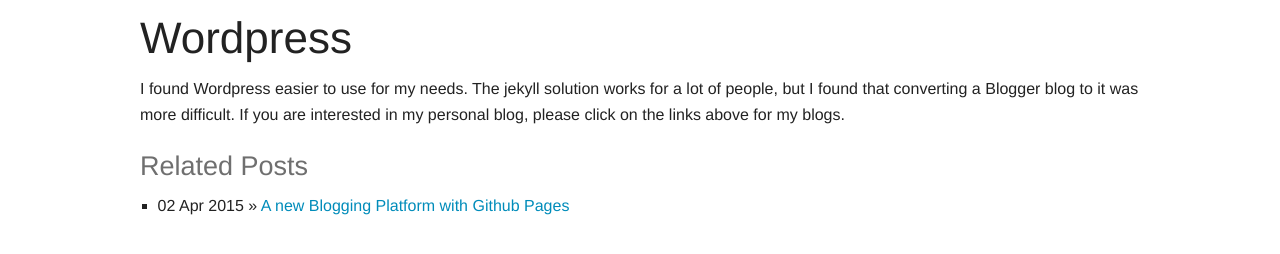
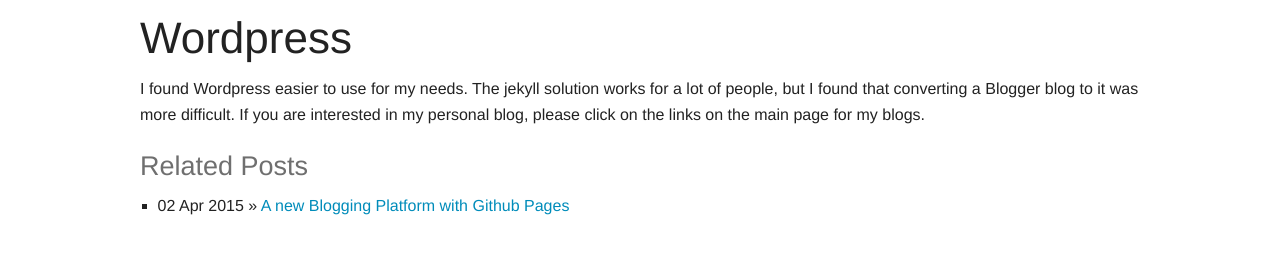
Before and after one commit to jyeary/jyeary.github.io, a Jekyll site: the page built from _posts/2017-10-06-wordpress.md, in a window 1280 px wide. Shown: the part 198-452 px from the top of the page. Built offline with Jekyll 4.4.1, drawn with Linux system fonts in a browser that asks for light colours.

Commit message:
Update 2017-10-06-wordpress.md

```diff
--- a/_posts/2017-10-06-wordpress.md
+++ b/_posts/2017-10-06-wordpress.md
@@ -3,4 +3,4 @@
 title: Wordpress
 ---
 
-I found Wordpress easier to use for my needs. The jekyll solution works for a lot of people, but I found that converting a Blogger blog to it was more difficult. If you are interested in my personal blog, please click on the links above for my blogs.
+I found Wordpress easier to use for my needs. The jekyll solution works for a lot of people, but I found that converting a Blogger blog to it was more difficult. If you are interested in my personal blog, please click on the links on the main page for my blogs.
```
